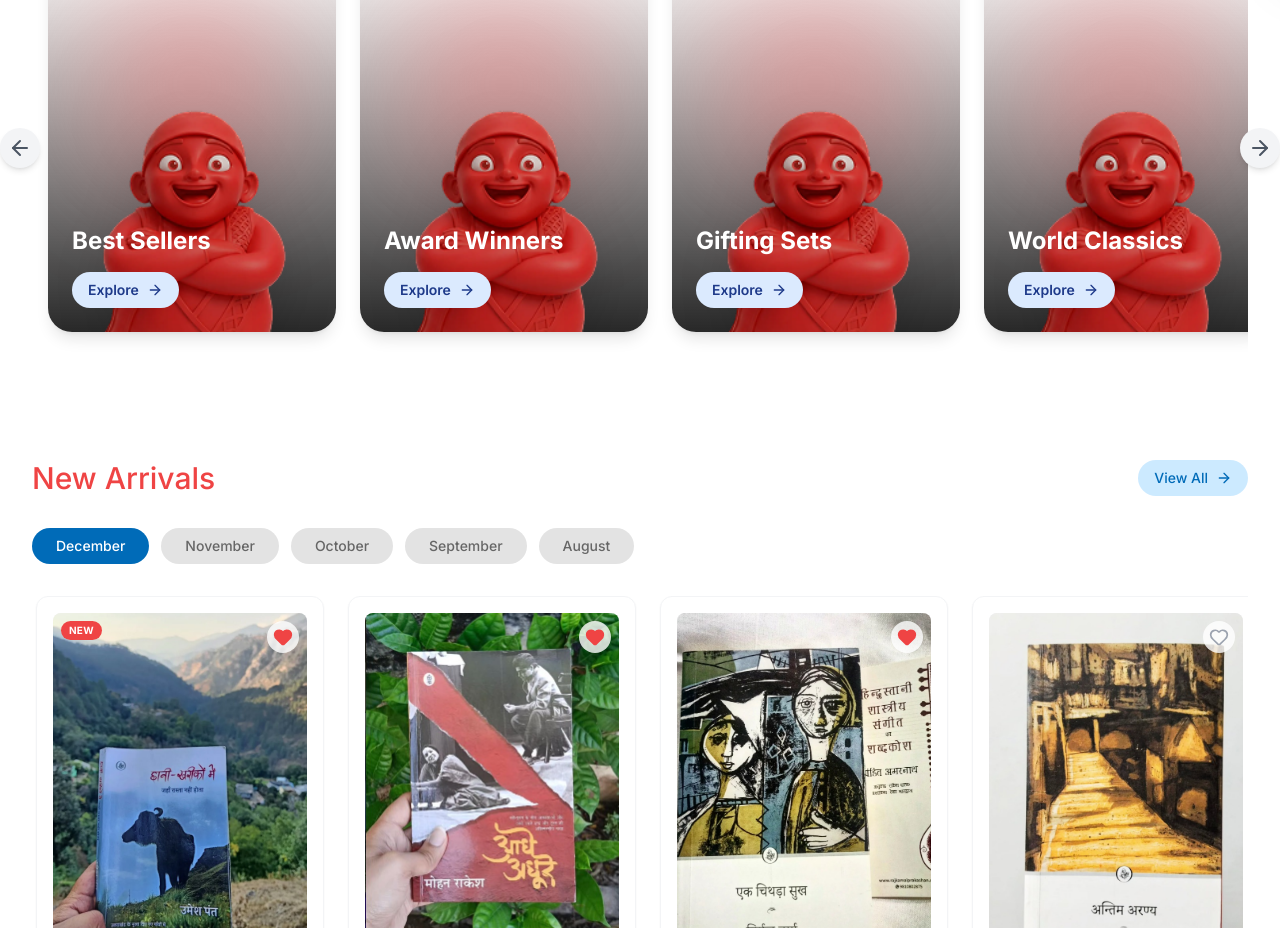
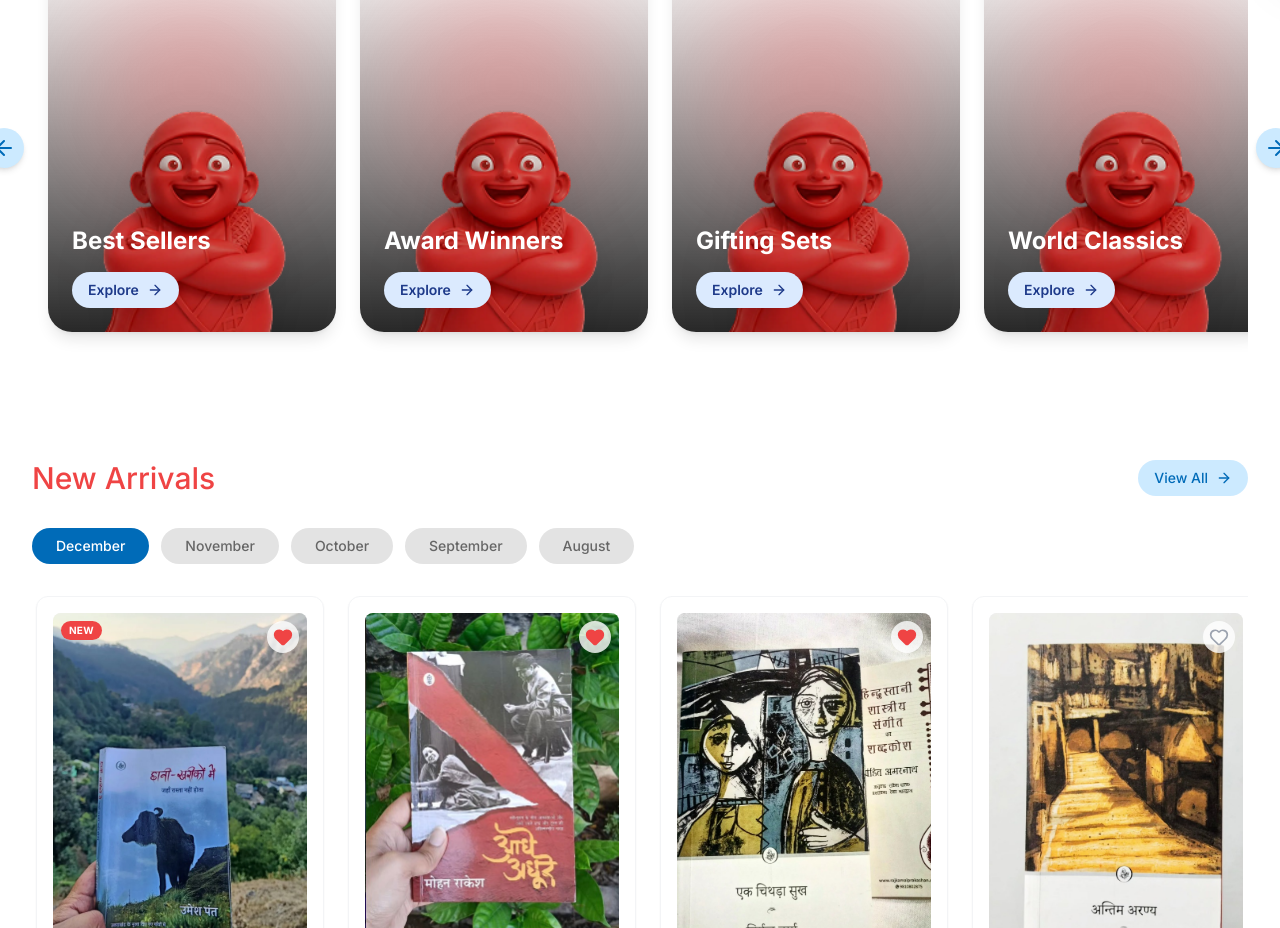
Before and after one commit to Studio-1947/RajKamal-website-1.0, a React (Vite) app in the folder rajkamal-website/: page / in a window 1280 px wide. Shown: the part 840-1768 px from the top of the page. Built offline with nearby package versions, Linux system fonts and the light colour scheme.

Commit message:
feat: Add `BookSection`, `CategoryCarousel`, and `NavigationButton` components to display books and categories with horizontal scrolling.

```diff
--- a/rajkamal-website/src/components/BookSection.tsx
+++ b/rajkamal-website/src/components/BookSection.tsx
@@ -1,5 +1,6 @@
 import React, { useRef } from 'react';
-import { ArrowRight, ArrowLeft } from 'lucide-react';
+import { ArrowRight } from 'lucide-react';
+import NavigationButton from './ui/NavigationButton';
 import BookCard from './BookCard';
 import type { Book } from '../types';
 
@@ -71,19 +72,17 @@ const BookSection: React.FC<BookSectionProps> = ({
 
                 {/* Navigation Buttons (Absolute positioned relative to container) */}
                 <div className="relative group/section">
-                    <button
+                    <NavigationButton
+                        direction="left"
                         onClick={() => scroll('left')}
-                        className="absolute left-0 top-1/2 -translate-y-1/2 z-10 bg-[#CCEAFF]/80 hover:bg-[#CCEAFF]/80 p-2 rounded-full shadow-md transition-all opacity-0 group-hover/section:opacity-100 disabled:opacity-0 -ml-4 hidden md:block"
-                    >
-                        <ArrowLeft className="h-6 w-6 text-gray-600" />
-                    </button>
+                        className="absolute left-0 top-1/2 -translate-y-1/2 z-10 opacity-0 group-hover/section:opacity-100 disabled:opacity-0 -ml-4 hidden md:flex"
+                    />
 
-                    <button
+                    <NavigationButton
+                        direction="right"
                         onClick={() => scroll('right')}
-                        className="absolute right-0 top-1/2 -translate-y-1/2 z-10 bg-[#CCEAFF]/80 hover:bg-[#CCEAFF]/80 p-2 rounded-full shadow-md transition-all opacity-0 group-hover/section:opacity-100 disabled:opacity-0 -mr-4 hidden md:block"
-                    >
-                        <ArrowRight className="h-6 w-6 text-gray-600" />
-                    </button>
+                        className="absolute right-0 top-1/2 -translate-y-1/2 z-10 opacity-0 group-hover/section:opacity-100 disabled:opacity-0 -mr-4 hidden md:flex"
+                    />
 
                     {/* Scrollable Container */}
                     <div
--- a/rajkamal-website/src/components/CategoryCarousel.tsx
+++ b/rajkamal-website/src/components/CategoryCarousel.tsx
@@ -1,5 +1,6 @@
 import React, { useRef } from 'react';
-import { ArrowLeft, ArrowRight, ArrowRight as ArrowIcon } from 'lucide-react';
+import { ArrowRight as ArrowIcon } from 'lucide-react';
+import NavigationButton from './ui/NavigationButton';
 import characterImage from '../assets/3d-ch.png';
 
 const categories = [
@@ -52,19 +53,18 @@ const CategoryCarousel: React.FC = () => {
             <div className="max-w-7xl mx-auto px-4 sm:px-6 lg:px-8 relative">
 
                 {/* Navigation Buttons */}
-                <button
+                {/* Navigation Buttons */}
+                <NavigationButton
+                    direction="left"
                     onClick={() => scroll('left')}
-                    className="absolute left-0 top-1/2 -translate-y-1/2 z-10 bg-gray-100 hover:bg-gray-200 p-2 rounded-full shadow-md transition-colors hidden md:block"
-                >
-                    <ArrowLeft className="h-6 w-6 text-gray-600" />
-                </button>
+                    className="absolute left-0 top-1/2 -translate-y-1/2 z-10 hidden md:flex -ml-4"
+                />
 
-                <button
+                <NavigationButton
+                    direction="right"
                     onClick={() => scroll('right')}
-                    className="absolute right-0 top-1/2 -translate-y-1/2 z-10 bg-gray-100 hover:bg-gray-200 p-2 rounded-full shadow-md transition-colors hidden md:block"
-                >
-                    <ArrowRight className="h-6 w-6 text-gray-600" />
-                </button>
+                    className="absolute right-0 top-1/2 -translate-y-1/2 z-10 hidden md:flex -mr-4"
+                />
 
                 {/* Carousel Container */}
                 <div
--- /dev/null
+++ b/rajkamal-website/src/components/ui/NavigationButton.tsx
@@ -0,0 +1,37 @@
+import React from 'react';
+import { ArrowLeft, ArrowRight } from 'lucide-react';
+
+interface NavigationButtonProps {
+    direction: 'left' | 'right';
+    onClick: () => void;
+    className?: string;
+    disabled?: boolean;
+}
+
+const NavigationButton: React.FC<NavigationButtonProps> = ({
+    direction,
+    onClick,
+    className = "",
+    disabled = false
+}) => {
+    const Icon = direction === 'left' ? ArrowLeft : ArrowRight;
+
+    return (
+        <button
+            onClick={onClick}
+            disabled={disabled}
+            className={`
+                p-2 rounded-full shadow-md transition-all duration-300
+                bg-[#CCEAFF] hover:bg-[#B3D9FF] text-[#006BB8]
+                disabled:opacity-50 disabled:cursor-not-allowed
+                flex items-center justify-center
+                ${className}
+            `}
+            aria-label={direction === 'left' ? "Scroll Left" : "Scroll Right"}
+        >
+            <Icon className="h-6 w-6" />
+        </button>
+    );
+};
+
+export default NavigationButton;
```
